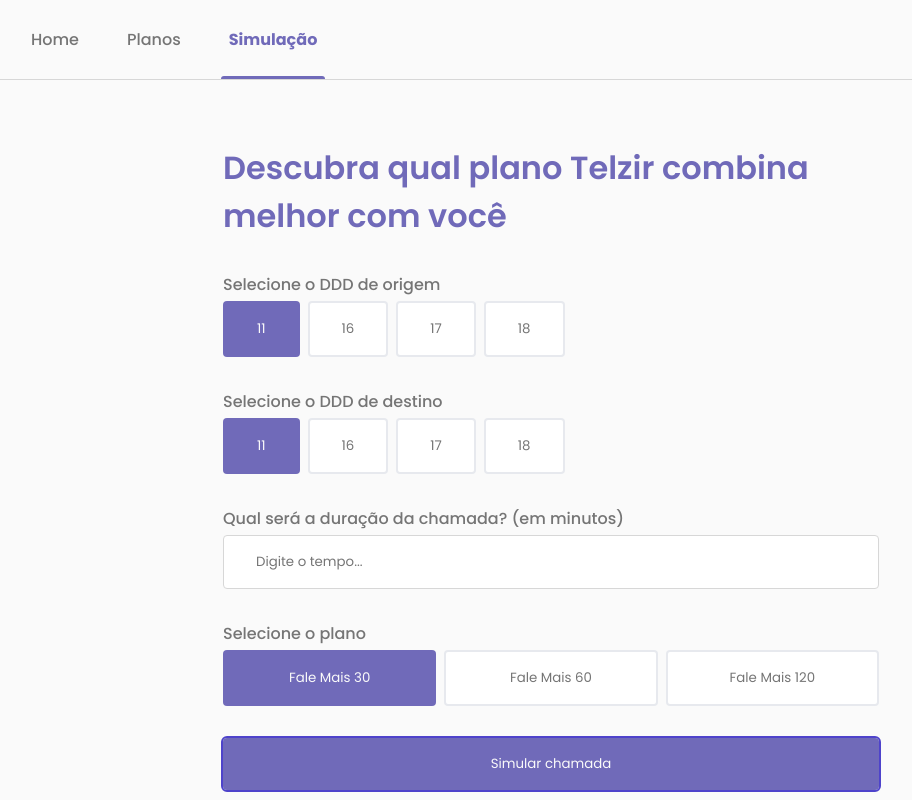
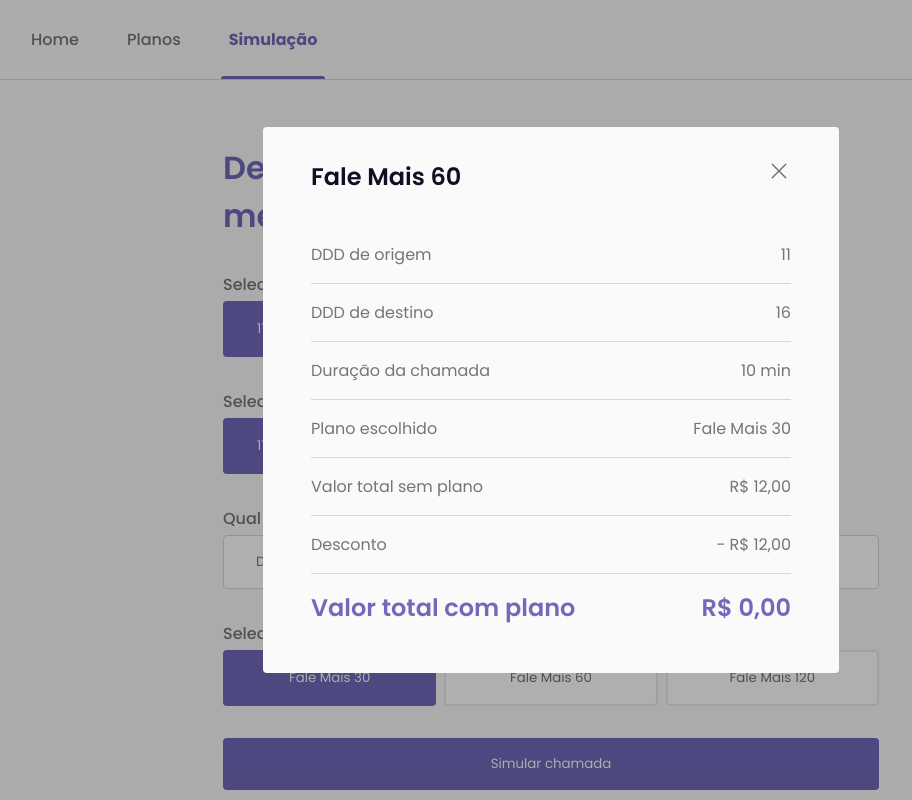
Before and after one commit to gabrielauzier/telzir, a React (Create React App) app: page /simulation in a window 1280 px wide. Both pictures are taken after a click on the button "Simular chamada". Shown: the whole page, without its empty margins (89-1001 px from the left). Built offline with nearby package versions, Linux system fonts and the light colour scheme.

Commit message:
feat: add result modal component

```diff
--- a/package.json
+++ b/package.json
@@ -3,8 +3,10 @@
   "version": "0.1.0",
   "private": true,
   "dependencies": {
+    "phosphor-react": "^1.4.1",
     "react": "^18.1.0",
     "react-dom": "^18.1.0",
+    "react-modal": "^3.15.1",
     "react-router-dom": "6",
     "react-scripts": "5.0.1",
     "styled-components": "^5.3.5",
@@ -18,6 +20,7 @@
     "@types/node": "^16.7.13",
     "@types/react": "^18.0.0",
     "@types/react-dom": "^18.0.0",
+    "@types/react-modal": "^3.13.1",
     "@types/styled-components": "^5.1.25",
     "typescript": "^4.4.2"
   },
--- /dev/null
+++ b/src/components/ResultModal/index.tsx
@@ -0,0 +1,55 @@
+import { Item, Modal } from "./styles";
+import { X as CloseIcon } from "phosphor-react";
+
+interface ResultModalProps {
+  isOpen: boolean;
+  onRequestClose: () => void;
+}
+
+Modal.setAppElement("#root");
+
+export function ResultModal({ isOpen, onRequestClose }: ResultModalProps) {
+  return (
+    <Modal
+      isOpen={isOpen}
+      onRequestClose={onRequestClose}
+      overlayClassName="react-modal-overlay"
+      className="react-modal-content"
+    >
+      <header>
+        <h2>Fale Mais 60</h2>
+        <CloseIcon size={24} onClick={onRequestClose} />
+      </header>
+      <main>
+        <Item>
+          <p>DDD de origem</p>
+          <p>11</p>
+        </Item>
+        <Item>
+          <p>DDD de destino</p>
+          <p>16</p>
+        </Item>
+        <Item>
+          <p>Duração da chamada</p>
+          <p>10 min</p>
+        </Item>
+        <Item>
+          <p>Plano escolhido</p>
+          <p>Fale Mais 30</p>
+        </Item>
+        <Item>
+          <p>Valor total sem plano</p>
+          <p>R$ 12,00</p>
+        </Item>
+        <Item>
+          <p>Desconto</p>
+          <p>- R$ 12,00</p>
+        </Item>
+        <Item>
+          <strong>Valor total com plano</strong>
+          <strong>R$ 0,00</strong>
+        </Item>
+      </main>
+    </Modal>
+  );
+}
--- /dev/null
+++ b/src/components/ResultModal/styles.ts
@@ -0,0 +1,38 @@
+import styled from "styled-components";
+import ReactModal from "react-modal";
+
+export const Modal = styled(ReactModal)`
+  header {
+    position: relative;
+    svg {
+      position: absolute;
+      top: 0;
+      right: 0;
+      transition: filter 0.2s;
+
+      &:hover {
+        cursor: pointer;
+        filter: brightness(0.2);
+      }
+    }
+  }
+`;
+
+export const Item = styled.div`
+  display: flex;
+  justify-content: space-between;
+  padding: 1rem 0;
+
+  & + div {
+    border-top: 1px solid var(--input-border);
+  }
+
+  &:first-child {
+    margin-top: 2rem;
+  }
+
+  strong {
+    color: var(--base-color);
+    font-size: 1.5rem;
+  }
+`;
--- a/src/components/Simulation/index.tsx
+++ b/src/components/Simulation/index.tsx
@@ -1,4 +1,5 @@
 import { useState } from "react";
+import { ResultModal } from "../ResultModal";
 import {
   Container,
   PlanTypeContainer,
@@ -13,6 +14,11 @@
   const [planType, setPlanType] = useState<PlanTypes>("fale-mais-30");
   const [regionOrigin, setRegionOrigin] = useState<RegionTypes>("11");
   const [regionDestiny, setRegionDestiny] = useState<RegionTypes>("11");
+  const [isResultModalOpen, setIsResultModalOpen] = useState(false);
+
+  function handleToggleResultModal() {
+    setIsResultModalOpen(!isResultModalOpen);
+  }
 
   return (
     <Container>
@@ -116,8 +122,14 @@
           </PlanTypeRadioBox>
         </PlanTypeContainer>
 
-        <button type="button">Simular chamada</button>
+        <button type="button" onClick={handleToggleResultModal}>
+          Simular chamada
+        </button>
       </form>
+      <ResultModal
+        isOpen={isResultModalOpen}
+        onRequestClose={handleToggleResultModal}
+      />
     </Container>
   );
 }
--- a/src/styles/global.ts
+++ b/src/styles/global.ts
@@ -83,4 +83,29 @@
         color: var(--text-body-light);
         font-weight: 400;
     }
+
+    .react-modal-overlay {
+        position: fixed;
+        width: 100%;
+        height: 100%;
+        top: 0;
+        left: 0;
+        right: 0;
+        bottom: 0;
+        background: #00000050;
+
+        display: flex;
+        align-items: center;
+        justify-content: center;
+    }
+
+    .react-modal-content {
+        background: var(--body-color);
+        outline: none;
+        width: 100%;
+        max-width: 576px;
+        padding: 2rem 3rem;
+        border-radius: 0.25rem;
+        position: relative;
+    }
 `;
```
Also changed, not shown: 1 other file (tests, documents, lock files or other folders).
